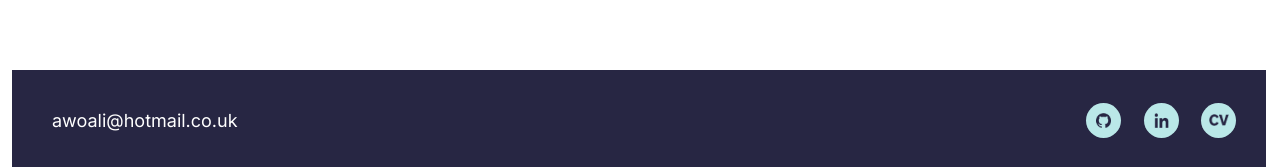
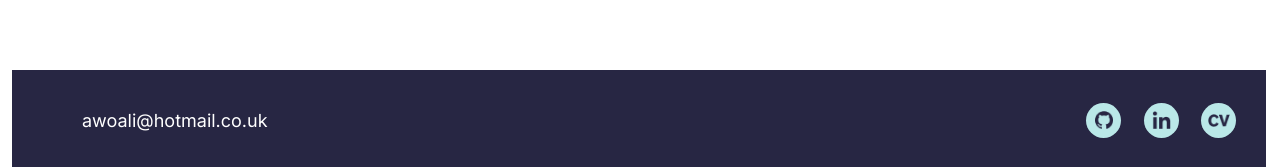
Before and after one commit to awo-ali/portfolio, a React (Create React App) app: page / in a window 1280 px wide. Shown: the part 1800-1967 px from the top of the page. Built offline with nearby package versions, Linux system fonts and the light colour scheme.

Commit message:
added links to footer

```diff
--- a/src/components/Footer/Footer.jsx
+++ b/src/components/Footer/Footer.jsx
@@ -1,15 +1,34 @@
 import React from "react";
 import "./Footer.scss";
-import github from "../../assets/images/github-icon.png"
-import linkedin from "../../assets/images/linkedin-icon.png"
-import CV from "../../assets/images/cv-icon.png"
+import github from "../../assets/images/github-icon.png";
+import linkedin from "../../assets/images/linkedin-icon.png";
+import CV from "../../assets/images/cv-icon.png";
 
 const Footer = () => {
   return (
-    <div className="footer">
+    <div id="contact" className="footer">
       <div className="footer__email">awoali@hotmail.co.uk</div>
-      <div className="footer__info">
-        <div className="footer__github">
+
+      <ul className="footer__info">
+        <li>
+          <a href="https://github.com/awo-ali/portfolio"  className="footer__github">
+            <img className="footer__icons" src={github} alt="" />
+          </a>
+        </li>
+
+        <li>
+          <a href="https://www.linkedin.com/in/awo-ali/" className="footer__linkedin">
+            <img className="footer__icons" src={linkedin} alt="" />
+          </a>
+        </li>
+        <li>
+          <a href="file:///C:/Users/Student/Documents/nology/Awo_Ali_Profile.pdf"  className="footer__cv">
+            <img className="footer__icon-cv" src={CV} alt="" />
+          </a>
+        </li>
+      </ul>
+      {/* <div className="footer__info">
+      <div className="footer__github">
           <img className="footer__icons" src={github} alt="" />
         </div>
         <div className="footer__linkedin">
@@ -18,7 +37,7 @@ const Footer = () => {
         <div className="footer__cv">
         <img className="footer__icon-cv"  src={CV} alt="" />
         </div>
-      </div>
+       </div> */}
     </div>
   );
 };
--- a/src/components/Footer/Footer.scss
+++ b/src/components/Footer/Footer.scss
@@ -9,6 +9,7 @@
     color: #ffffff;
     font-size: 18px;
     padding: 40px;
+    margin-left: 30px;
   }
 
   &__info {
@@ -18,6 +19,8 @@
     align-items: center;
     padding: 20px;
     padding-right: 30px;
+    list-style-type: none;
+
   }
 
   &__github {
@@ -49,11 +52,11 @@
   }
 
   &__icons {
-    height: 15px;
+    height: 18px;
   }
 
   &__icon-cv {
-    height: 12px;
+    height: 13px;
   }
 }
 
```
